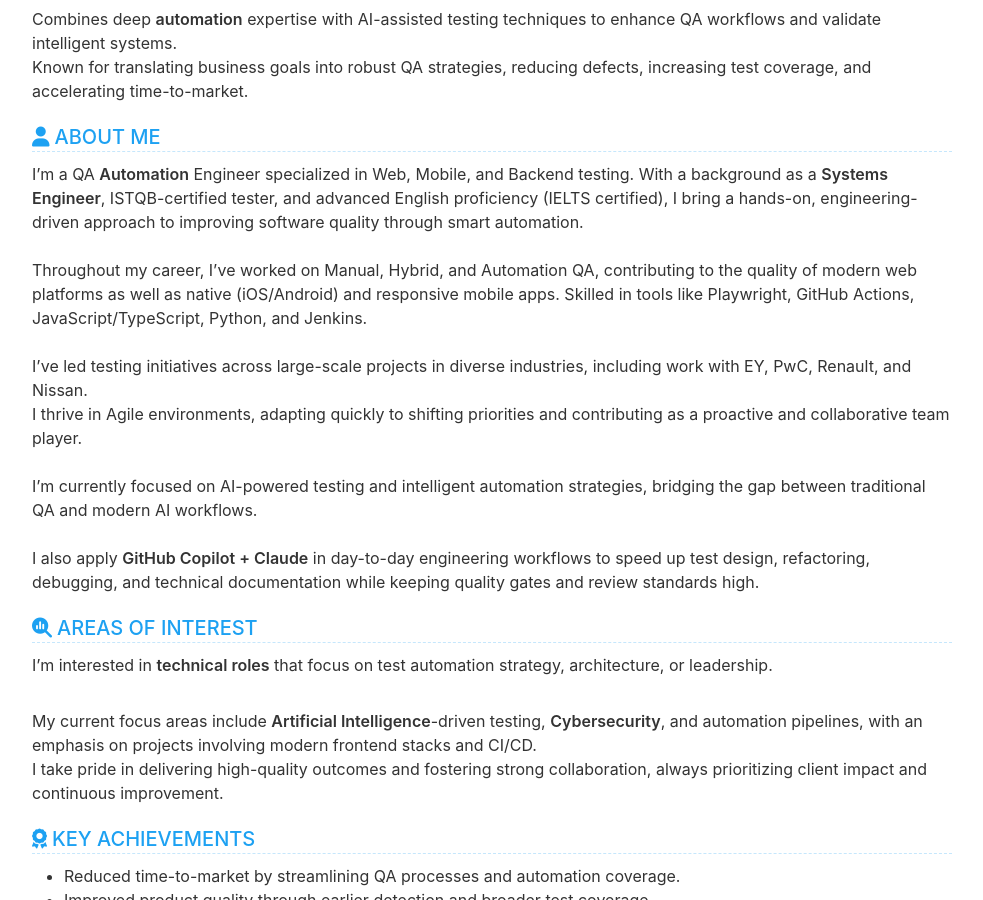
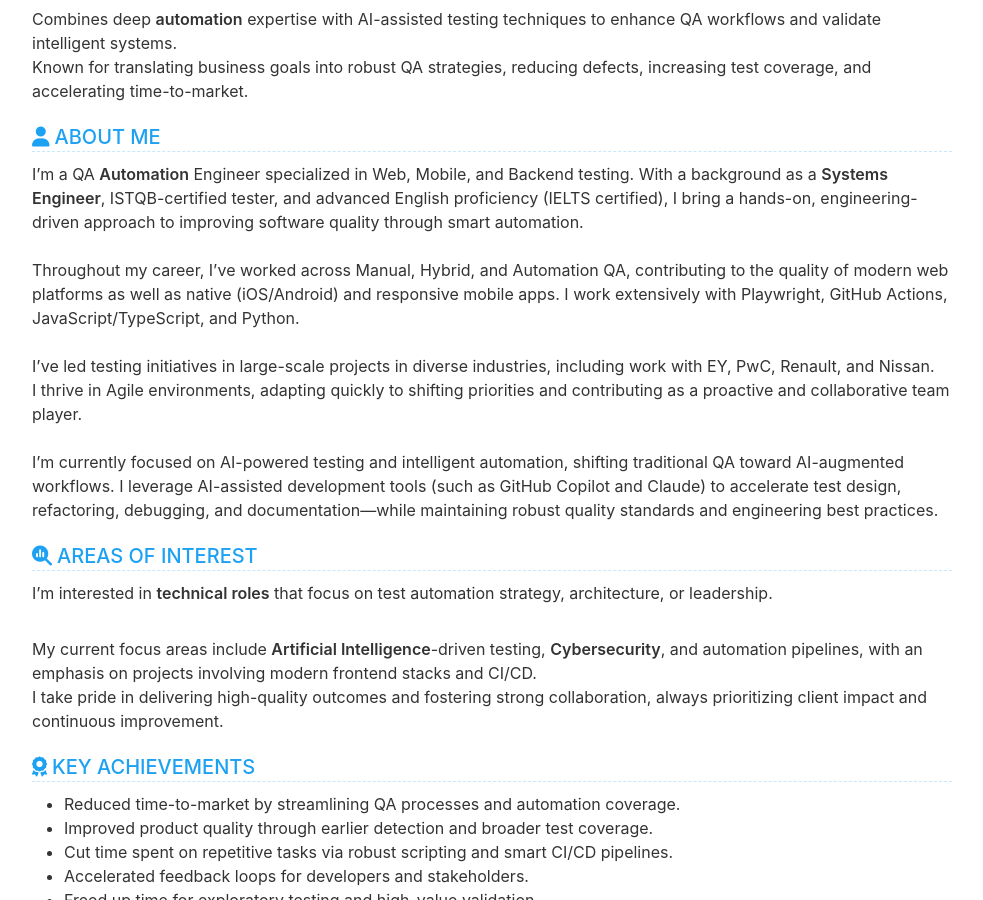
Before and after one commit to cvera08/full-resume, a Jekyll site: the page built from index.html, in a window 1280 px wide and 900 px high, scrolled down 396 px. Shown: the whole window, without its empty margins (148-1131 px from the left). Built offline with Jekyll 4.4.1, drawn with Linux system fonts in a browser that asks for light colours.

Commit message:
refactor(resume): improve About Me clarity, tone, and AI positioning
- Replaced "testing" with "systems" for smoother phrasing
- Simplified wording to reduce redundancy and improve readability
- Strengthened AI positioning with "AI-augmented workflows"
- Reworded final sentence to use "engineering discipline" instead of "rigor"
- Minor wording tweaks for a more natural, senior-level tone

```diff
--- a/_data/data.yml
+++ b/_data/data.yml
@@ -41,17 +41,17 @@ evaluation:
     I’m a QA **Automation** Engineer specialized in Web, Mobile, and Backend testing. With a background as a **Systems Engineer**, ISTQB-certified tester, and
     advanced English proficiency (IELTS certified), I bring a hands-on, engineering-driven approach to improving software quality through smart automation.
     <br>
-    Throughout my career, I’ve worked on Manual, Hybrid, and Automation QA, contributing to the quality of
-    modern web platforms as well as native (iOS/Android) and responsive mobile apps. Skilled in tools like Playwright,
-    GitHub Actions, JavaScript/TypeScript, Python, and Jenkins.
+    Throughout my career, I’ve worked across Manual, Hybrid, and Automation QA, contributing to the quality of
+    modern web platforms as well as native (iOS/Android) and responsive mobile apps. I work extensively with Playwright,
+    GitHub Actions, JavaScript/TypeScript, and Python.
     <br>
-    I’ve led testing initiatives across large-scale projects in diverse industries, including work
+    I’ve led testing initiatives in large-scale projects in diverse industries, including work
     with EY, PwC, Renault, and Nissan.
     I thrive in Agile environments, adapting quickly to shifting priorities and contributing as a proactive and collaborative team player.
     <br>
-    I’m currently focused on AI-powered testing and intelligent automation strategies, bridging the gap between traditional QA and modern AI workflows.
-    <br>
-    I also apply **GitHub Copilot + Claude** in day-to-day engineering workflows to speed up test design, refactoring, debugging, and technical documentation while keeping quality gates and review standards high.
+    I’m currently focused on AI-powered testing and intelligent automation, shifting traditional QA toward AI-augmented workflows.
+    I leverage AI-assisted development tools (such as GitHub Copilot and Claude) to accelerate test design, refactoring, debugging,
+    and documentation—while maintaining robust quality standards and engineering best practices.
 
 interest:
   show: true
```
